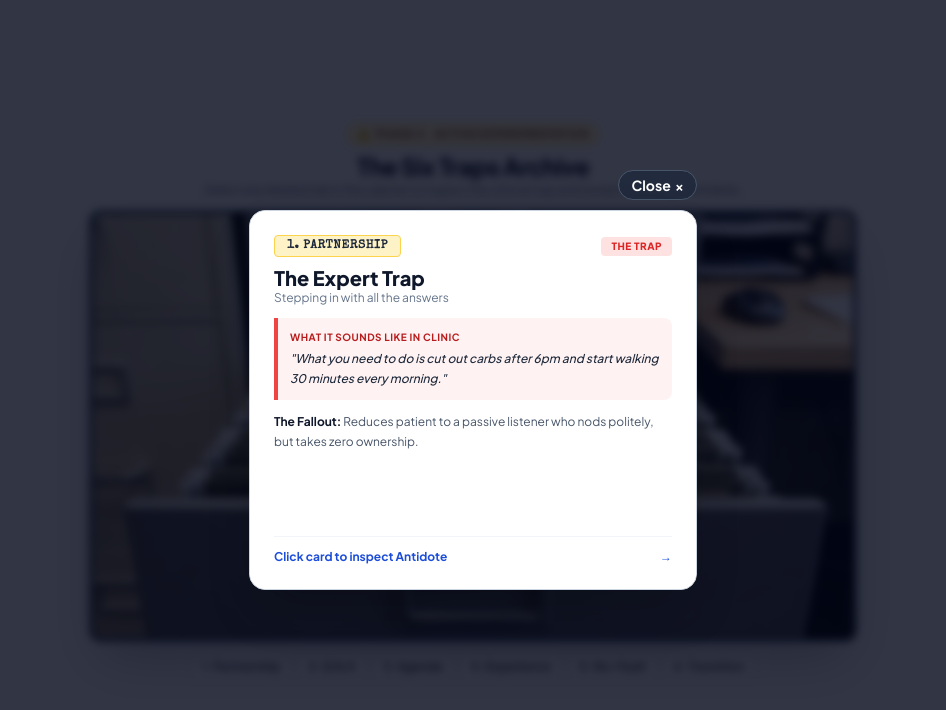
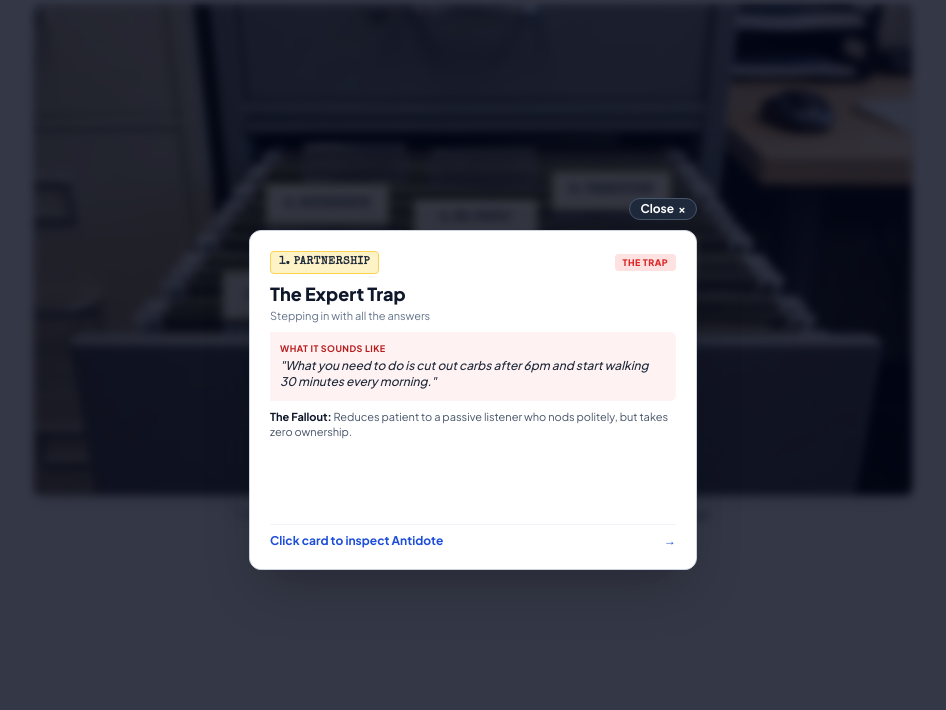
Before and after one commit to thesimpleaiguide-create/The-Six-Traps-Interactive-Experience, a plain HTML site: page index.html in a window 1280 px wide. Both pictures are taken after a click on the button "1. PARTNERSHIP". Shown: the whole page, without its empty margins (167-1113 px from the left). Drawn offline with nearby package versions, Linux system fonts and the light colour scheme.

Commit message:
Update index.html for layout and style improvements
Refactor HTML structure and styles for better layout and accessibility.

```diff
--- a/index.html
+++ b/index.html
@@ -9,13 +9,16 @@
   <link rel="preconnect" href="https://fonts.gstatic.com" crossorigin />
   <link href="https://fonts.googleapis.com/css2?family=Plus+Jakarta+Sans:wght@400;500;600;700;800&family=Special+Elite&display=swap" rel="stylesheet" />
   <style>
-    body {
+    html, body {
+      margin: 0;
+      padding: 0;
+      background: transparent;
       font-family: 'Plus Jakarta Sans', sans-serif;
-      overflow-x: hidden;
+      overflow: hidden;
     }
     .tab-font {
       font-family: 'Special Elite', monospace;
-      letter-spacing: 0.05em;
+      letter-spacing: 0.04em;
     }
     .perspective-1000 {
       perspective: 1000px;
@@ -32,20 +35,11 @@
     }
   </style>
 </head>
-<body class="bg-slate-100 text-slate-800 antialiased p-3 sm:p-5 flex flex-col items-center justify-center min-h-screen select-none">
+<body class="w-full select-none">
 
-  <!-- Header -->
-  <header class="text-center max-w-xl mb-3">
-    <div class="inline-flex items-center gap-1 px-2.5 py-0.5 rounded-full bg-amber-100 text-amber-900 text-[11px] font-bold uppercase tracking-wider mb-1 border border-amber-300">
-      <span>⚠️</span> Phase 4 · Active Experimentation
-    </div>
-    <h1 class="text-xl sm:text-2xl font-black text-slate-900 tracking-tight">The Six Traps Archive</h1>
-    <p class="text-xs text-slate-600">Select any labeled tab in the cabinet to inspect the clinical trap and reveal Dr. Lindsay's antidote.</p>
-  </header>
+  <div class="w-full max-w-4xl mx-auto px-2 pt-1 pb-2">
 
-  <!-- Interactive Cabinet Container -->
-  <div class="relative w-full max-w-3xl rounded-xl overflow-hidden shadow-2xl border-4 border-slate-700 bg-slate-900">
-    <!-- Base Cabinet Image -->
+    <div class="relative w-full rounded-lg overflow-hidden shadow-lg border border-slate-300 bg-slate-900">
       <img
         id="cabinet-img"
         src="Cabinet_1.jpeg"
@@ -53,114 +47,97 @@
         class="w-full h-auto block object-cover"
       />
 
-    <!-- Overlaid Interactive Tabs -->
       <div class="absolute inset-0 w-full h-full pointer-events-none">
 
-      <!-- ROW 1 (FRONT TABS) -->
-
-      <!-- 1. PARTNERSHIP (Front Left) -->
         <button onclick="openTrap(0)"
-        class="pointer-events-auto absolute left-[21.5%] top-[54.5%] w-[16.5%] h-[9.5%] bg-amber-50/90 hover:bg-amber-100 border border-amber-300/80 rounded-sm shadow-sm flex items-center justify-center transition-all hover:scale-105 group px-1">
-        <span class="tab-font text-[9px] sm:text-[11px] font-bold text-slate-800 text-center uppercase leading-tight group-hover:text-blue-900">1. Partnership</span>
+          class="pointer-events-auto absolute left-[21.5%] top-[54.5%] w-[16.5%] h-[9.5%] bg-amber-50/95 hover:bg-amber-100 border border-amber-300/90 rounded-sm shadow-sm flex items-center justify-center transition-all hover:scale-105 group px-1">
+          <span class="tab-font text-[9px] sm:text-[11px] md:text-xs font-bold text-slate-800 text-center uppercase leading-tight group-hover:text-blue-900">1. Partnership</span>
         </button>
 
-      <!-- 2. Q & A (Front Center) -->
         <button onclick="openTrap(1)"
-        class="pointer-events-auto absolute left-[42.2%] top-[49.8%] w-[15.8%] h-[8.8%] bg-amber-50/90 hover:bg-amber-100 border border-amber-300/80 rounded-sm shadow-sm flex items-center justify-center transition-all hover:scale-105 group px-1">
-        <span class="tab-font text-[9px] sm:text-[11px] font-bold text-slate-800 text-center uppercase leading-tight group-hover:text-blue-900">2. Q & A</span>
+          class="pointer-events-auto absolute left-[42.2%] top-[49.8%] w-[15.8%] h-[8.8%] bg-amber-50/95 hover:bg-amber-100 border border-amber-300/90 rounded-sm shadow-sm flex items-center justify-center transition-all hover:scale-105 group px-1">
+          <span class="tab-font text-[9px] sm:text-[11px] md:text-xs font-bold text-slate-800 text-center uppercase leading-tight group-hover:text-blue-900">2. Q & A</span>
         </button>
 
-      <!-- 3. AGENDA (Front Right) -->
         <button onclick="openTrap(2)"
-        class="pointer-events-auto absolute left-[59.5%] top-[47.2%] w-[15.8%] h-[8.8%] bg-amber-50/90 hover:bg-amber-100 border border-amber-300/80 rounded-sm shadow-sm flex items-center justify-center transition-all hover:scale-105 group px-1">
-        <span class="tab-font text-[9px] sm:text-[11px] font-bold text-slate-800 text-center uppercase leading-tight group-hover:text-blue-900">3. Agenda</span>
+          class="pointer-events-auto absolute left-[59.5%] top-[47.2%] w-[15.8%] h-[8.8%] bg-amber-50/95 hover:bg-amber-100 border border-amber-300/90 rounded-sm shadow-sm flex items-center justify-center transition-all hover:scale-105 group px-1">
+          <span class="tab-font text-[9px] sm:text-[11px] md:text-xs font-bold text-slate-800 text-center uppercase leading-tight group-hover:text-blue-900">3. Agenda</span>
         </button>
 
-      <!-- ROW 2 (MIDDLE TABS) -->
-
-      <!-- 4. EXPERIENCE (Mid Left) -->
         <button onclick="openTrap(3)"
-        class="pointer-events-auto absolute left-[26.4%] top-[36.6%] w-[14%] h-[8%] bg-amber-50/90 hover:bg-amber-100 border border-amber-300/80 rounded-sm shadow-sm flex items-center justify-center transition-all hover:scale-105 group px-1">
-        <span class="tab-font text-[8.5px] sm:text-[10px] font-bold text-slate-800 text-center uppercase leading-tight group-hover:text-blue-900">4. Experience</span>
+          class="pointer-events-auto absolute left-[26.4%] top-[36.6%] w-[14%] h-[8%] bg-amber-50/95 hover:bg-amber-100 border border-amber-300/90 rounded-sm shadow-sm flex items-center justify-center transition-all hover:scale-105 group px-1">
+          <span class="tab-font text-[8px] sm:text-[10px] md:text-[11px] font-bold text-slate-800 text-center uppercase leading-tight group-hover:text-blue-900">4. Experience</span>
         </button>
 
-      <!-- 5. NO-FAULT (Mid Center) -->
         <button onclick="openTrap(4)"
-        class="pointer-events-auto absolute left-[43.3%] top-[39.5%] w-[14%] h-[8%] bg-amber-50/90 hover:bg-amber-100 border border-amber-300/80 rounded-sm shadow-sm flex items-center justify-center transition-all hover:scale-105 group px-1">
-        <span class="tab-font text-[8.5px] sm:text-[10px] font-bold text-slate-800 text-center uppercase leading-tight group-hover:text-blue-900">5. No-Fault</span>
+          class="pointer-events-auto absolute left-[43.3%] top-[39.5%] w-[14%] h-[8%] bg-amber-50/95 hover:bg-amber-100 border border-amber-300/90 rounded-sm shadow-sm flex items-center justify-center transition-all hover:scale-105 group px-1">
+          <span class="tab-font text-[8px] sm:text-[10px] md:text-[11px] font-bold text-slate-800 text-center uppercase leading-tight group-hover:text-blue-900">5. No-Fault</span>
         </button>
 
-      <!-- 6. TRANSITION (Mid Right) -->
         <button onclick="openTrap(5)"
-        class="pointer-events-auto absolute left-[59%] top-[33.8%] w-[13.5%] h-[8%] bg-amber-50/90 hover:bg-amber-100 border border-amber-300/80 rounded-sm shadow-sm flex items-center justify-center transition-all hover:scale-105 group px-1">
-        <span class="tab-font text-[8px] sm:text-[10px] font-bold text-slate-800 text-center uppercase leading-tight group-hover:text-blue-900">6. Transition</span>
+          class="pointer-events-auto absolute left-[59%] top-[33.8%] w-[13.5%] h-[8%] bg-amber-50/95 hover:bg-amber-100 border border-amber-300/90 rounded-sm shadow-sm flex items-center justify-center transition-all hover:scale-105 group px-1">
+          <span class="tab-font text-[8px] sm:text-[10px] md:text-[11px] font-bold text-slate-800 text-center uppercase leading-tight group-hover:text-blue-900">6. Transition</span>
         </button>
-
       </div>
     </div>
 
-  <!-- Mobile Quick Action Buttons -->
-  <div class="mt-3 flex flex-wrap justify-center gap-1.5 max-w-2xl">
-    <button onclick="openTrap(0)" class="px-2.5 py-1 bg-white border border-slate-300 hover:border-slate-500 rounded text-xs font-bold text-slate-700 shadow-sm">1. Partnership</button>
-    <button onclick="openTrap(1)" class="px-2.5 py-1 bg-white border border-slate-300 hover:border-slate-500 rounded text-xs font-bold text-slate-700 shadow-sm">2. Q & A</button>
-    <button onclick="openTrap(2)" class="px-2.5 py-1 bg-white border border-slate-300 hover:border-slate-500 rounded text-xs font-bold text-slate-700 shadow-sm">3. Agenda</button>
-    <button onclick="openTrap(3)" class="px-2.5 py-1 bg-white border border-slate-300 hover:border-slate-500 rounded text-xs font-bold text-slate-700 shadow-sm">4. Experience</button>
-    <button onclick="openTrap(4)" class="px-2.5 py-1 bg-white border border-slate-300 hover:border-slate-500 rounded text-xs font-bold text-slate-700 shadow-sm">5. No-Fault</button>
-    <button onclick="openTrap(5)" class="px-2.5 py-1 bg-white border border-slate-300 hover:border-slate-500 rounded text-xs font-bold text-slate-700 shadow-sm">6. Transition</button>
+    <div class="mt-2 flex flex-wrap justify-center gap-1">
+      <button onclick="openTrap(0)" class="px-2 py-0.5 bg-white hover:bg-slate-100 border border-slate-300 rounded text-[11px] font-semibold text-slate-700 shadow-xs">1. Partnership</button>
+      <button onclick="openTrap(1)" class="px-2 py-0.5 bg-white hover:bg-slate-100 border border-slate-300 rounded text-[11px] font-semibold text-slate-700 shadow-xs">2. Q & A</button>
+      <button onclick="openTrap(2)" class="px-2 py-0.5 bg-white hover:bg-slate-100 border border-slate-300 rounded text-[11px] font-semibold text-slate-700 shadow-xs">3. Agenda</button>
+      <button onclick="openTrap(3)" class="px-2 py-0.5 bg-white hover:bg-slate-100 border border-slate-300 rounded text-[11px] font-semibold text-slate-700 shadow-xs">4. Experience</button>
+      <button onclick="openTrap(4)" class="px-2 py-0.5 bg-white hover:bg-slate-100 border border-slate-300 rounded text-[11px] font-semibold text-slate-700 shadow-xs">5. No-Fault</button>
+      <button onclick="openTrap(5)" class="px-2 py-0.5 bg-white hover:bg-slate-100 border border-slate-300 rounded text-[11px] font-semibold text-slate-700 shadow-xs">6. Transition</button>
+    </div>
   </div>
 
-  <!-- MODAL / POP-OUT CARD OVERLAY -->
-  <div id="card-modal" class="fixed inset-0 z-50 bg-slate-950/80 backdrop-blur-sm hidden flex items-center justify-center p-4">
-    <div class="relative w-full max-w-md">
-      <!-- Close Button -->
-      <button onclick="closeTrap()" class="absolute -top-10 right-0 text-white hover:text-amber-400 font-bold text-sm flex items-center gap-1 bg-slate-800/80 px-3 py-1 rounded-full border border-slate-600">
+  <div id="card-modal" class="fixed inset-0 z-50 bg-slate-950/80 backdrop-blur-sm hidden flex items-center justify-center p-3">
+    <div class="relative w-full max-w-sm sm:max-w-md">
+      <button onclick="closeTrap()" class="absolute -top-8 right-0 text-white hover:text-amber-400 text-xs font-bold flex items-center gap-1 bg-slate-800 px-2.5 py-0.5 rounded-full border border-slate-600">
         <span>Close</span> &times;
       </button>
 
-      <!-- 3D Flip Card Shell -->
-      <div class="perspective-1000 h-[380px] w-full cursor-pointer" onclick="flipActiveCard()">
-        <div id="modal-card-inner" class="relative w-full h-full duration-500 transform-style-3d transition-transform rounded-2xl shadow-2xl border border-slate-300 bg-white">
+      <div class="perspective-1000 h-[340px] w-full cursor-pointer" onclick="flipActiveCard()">
+        <div id="modal-card-inner" class="relative w-full h-full duration-500 transform-style-3d transition-transform rounded-xl shadow-2xl border border-slate-300 bg-white">
 
-          <!-- FRONT: THE CLINICAL TRAP -->
-          <div class="absolute inset-0 w-full h-full p-6 flex flex-col justify-between backface-hidden bg-white rounded-2xl">
+          <div class="absolute inset-0 w-full h-full p-4 sm:p-5 flex flex-col justify-between backface-hidden bg-white rounded-xl">
             <div>
-              <div class="flex items-center justify-between mb-2">
-                <span id="trap-tab-label" class="tab-font text-xs text-slate-800 font-bold bg-amber-100 px-3 py-0.5 rounded border border-amber-300"></span>
-                <span class="text-[10px] font-extrabold uppercase tracking-wider text-red-600 bg-red-100 px-2.5 py-0.5 rounded">The Trap</span>
+              <div class="flex items-center justify-between mb-1.5">
+                <span id="trap-tab-label" class="tab-font text-[11px] text-slate-800 font-bold bg-amber-100 px-2 py-0.5 rounded border border-amber-300"></span>
+                <span class="text-[9px] font-extrabold uppercase tracking-wider text-red-600 bg-red-100 px-2 py-0.5 rounded">The Trap</span>
               </div>
-              <h2 id="trap-title" class="text-xl font-black text-slate-900 leading-tight"></h2>
-              <p id="trap-subtitle" class="text-xs text-slate-500 mb-3"></p>
+              <h2 id="trap-title" class="text-base sm:text-lg font-black text-slate-900 leading-tight"></h2>
+              <p id="trap-subtitle" class="text-[11px] text-slate-500 mb-2"></p>
 
-              <div class="bg-red-50 border-l-4 border-red-500 p-3 rounded-r-lg mb-3">
-                <p class="text-[10px] uppercase font-bold text-red-700 tracking-wider mb-1">What it sounds like in clinic</p>
-                <p id="trap-sound" class="text-xs italic text-slate-800 font-medium leading-relaxed"></p>
+              <div class="bg-red-50 border-l-3 border-red-500 p-2.5 rounded-r-md mb-2">
+                <p class="text-[9px] uppercase font-bold text-red-700 tracking-wider mb-0.5">What it sounds like</p>
+                <p id="trap-sound" class="text-xs italic text-slate-800 font-medium leading-snug"></p>
               </div>
-              <p class="text-xs text-slate-600 leading-relaxed"><strong class="text-slate-900">The Fallout:</strong> <span id="trap-fallout"></span></p>
+              <p class="text-[11px] text-slate-600 leading-snug"><strong class="text-slate-900">The Fallout:</strong> <span id="trap-fallout"></span></p>
             </div>
 
-            <div class="pt-3 border-t border-slate-100 flex items-center justify-between text-blue-700 font-bold text-xs">
+            <div class="pt-2 border-t border-slate-100 flex items-center justify-between text-blue-700 font-bold text-xs">
               <span>Click card to inspect Antidote</span>
               <span>&rarr;</span>
             </div>
           </div>
 
-          <!-- BACK: THE MI ANTIDOTE -->
-          <div class="absolute inset-0 w-full h-full p-6 flex flex-col justify-between backface-hidden rotate-y-180 bg-slate-900 text-white rounded-2xl">
+          <div class="absolute inset-0 w-full h-full p-4 sm:p-5 flex flex-col justify-between backface-hidden rotate-y-180 bg-slate-900 text-white rounded-xl">
             <div>
-              <div class="flex items-center justify-between mb-2">
-                <span id="antidote-tab-label" class="tab-font text-xs text-emerald-300 font-bold bg-emerald-950 px-3 py-0.5 rounded border border-emerald-600"></span>
-                <span class="text-[10px] font-extrabold uppercase tracking-wider text-emerald-400 bg-emerald-950/80 px-2.5 py-0.5 rounded border border-emerald-500/40">Dr. Lindsay's Antidote</span>
+              <div class="flex items-center justify-between mb-1.5">
+                <span id="antidote-tab-label" class="tab-font text-[11px] text-emerald-300 font-bold bg-emerald-950 px-2 py-0.5 rounded border border-emerald-600"></span>
+                <span class="text-[9px] font-extrabold uppercase tracking-wider text-emerald-400 bg-emerald-950/80 px-2 py-0.5 rounded border border-emerald-500/40">Antidote</span>
               </div>
-              <h2 id="antidote-title" class="text-xl font-black text-emerald-400 leading-tight"></h2>
-              <p id="antidote-action" class="text-xs text-slate-300 mt-1 mb-3 leading-relaxed"></p>
+              <h2 id="antidote-title" class="text-base sm:text-lg font-black text-emerald-400 leading-tight"></h2>
+              <p id="antidote-action" class="text-[11px] text-slate-300 mt-0.5 mb-2 leading-snug"></p>
 
-              <div class="bg-slate-800 border-l-4 border-emerald-400 p-3 rounded-r-lg">
-                <p class="text-[10px] uppercase font-bold text-emerald-400 tracking-wider mb-1">Try Saying This</p>
-                <p id="antidote-phrase" class="text-xs italic text-emerald-100 leading-relaxed font-medium"></p>
+              <div class="bg-slate-800 border-l-3 border-emerald-400 p-2.5 rounded-r-md">
+                <p class="text-[9px] uppercase font-bold text-emerald-400 tracking-wider mb-0.5">Try Saying This</p>
+                <p id="antidote-phrase" class="text-xs italic text-emerald-100 leading-snug font-medium"></p>
               </div>
             </div>
 
-            <div class="pt-3 border-t border-slate-800 flex items-center justify-between text-slate-400 font-semibold text-xs">
+            <div class="pt-2 border-t border-slate-800 flex items-center justify-between text-slate-400 font-semibold text-xs">
               <span>Click card to see Trap</span>
               <span>&larr;</span>
             </div>
@@ -194,11 +171,11 @@
         antidotePhrase: "So managing the cravings during evening shifts has felt nearly impossible lately."
       },
       {
-        tab: "3. AGENDA MAPPING",
+        tab: "3. AGENDA",
         name: "Premature Focus",
-        subtitle: "Zooming in on the clinician's agenda",
+        subtitle: "Zooming in on clinician agenda",
         sound: "Your HbA1c is 68, so we need to tackle your sugar and diet today, before anything else.",
-        fallout: "If the patient came in distressed about bereavement or joint pain, you lose their engagement immediately.",
+        fallout: "If the patient came in distressed about bereavement or joint pain, you lose their engagement.",
         antidoteTitle: "Agenda Mapping",
         antidoteAction: "Lay out clinical topics alongside their priorities and agree where to start.",
         antidotePhrase: "We have test results to review, but what was the top priority you hoped to discuss today?"
@@ -218,7 +195,7 @@
         name: "The Blaming Trap",
         subtitle: "Searching for fault and causality",
         sound: "How did you let your weight creep up by another two stone since October?",
-        fallout: "Triggers intense shame or defensiveness. Patients retreat into sustain talk to protect dignity.",
+        fallout: "Triggers intense shame or defensiveness. Patients retreat into sustain talk.",
         antidoteTitle: "No-Blame Framing",
         antidoteAction: "Approach lapses with objective curiosity rather than judgment.",
         antidotePhrase: "Bodies fluctuate when life gets stressful. What changes happened for you since autumn?"
@@ -228,7 +205,7 @@
         name: "The Chat Trap",
         subtitle: "Comfortable, surface-level small talk",
         sound: "How are the grandkids? Lovely weather this week! Have you been keeping busy in the garden?",
-        fallout: "Pleasant and warm, but consumes 8 minutes of a 10-minute clinic without addressing change.",
+        fallout: "Pleasant and warm, but consumes 8 minutes of a 10-minute clinic without touching change.",
         antidoteTitle: "Purposeful Redirection",
         antidoteAction: "Acknowledge the rapport briefly, then anchor straight into change talk.",
         antidotePhrase: "It is wonderful hearing about the grandkids. Let's make sure we talk about keeping your energy up with them."
```
Lines whose indentation alone changed are shown as unchanged.
